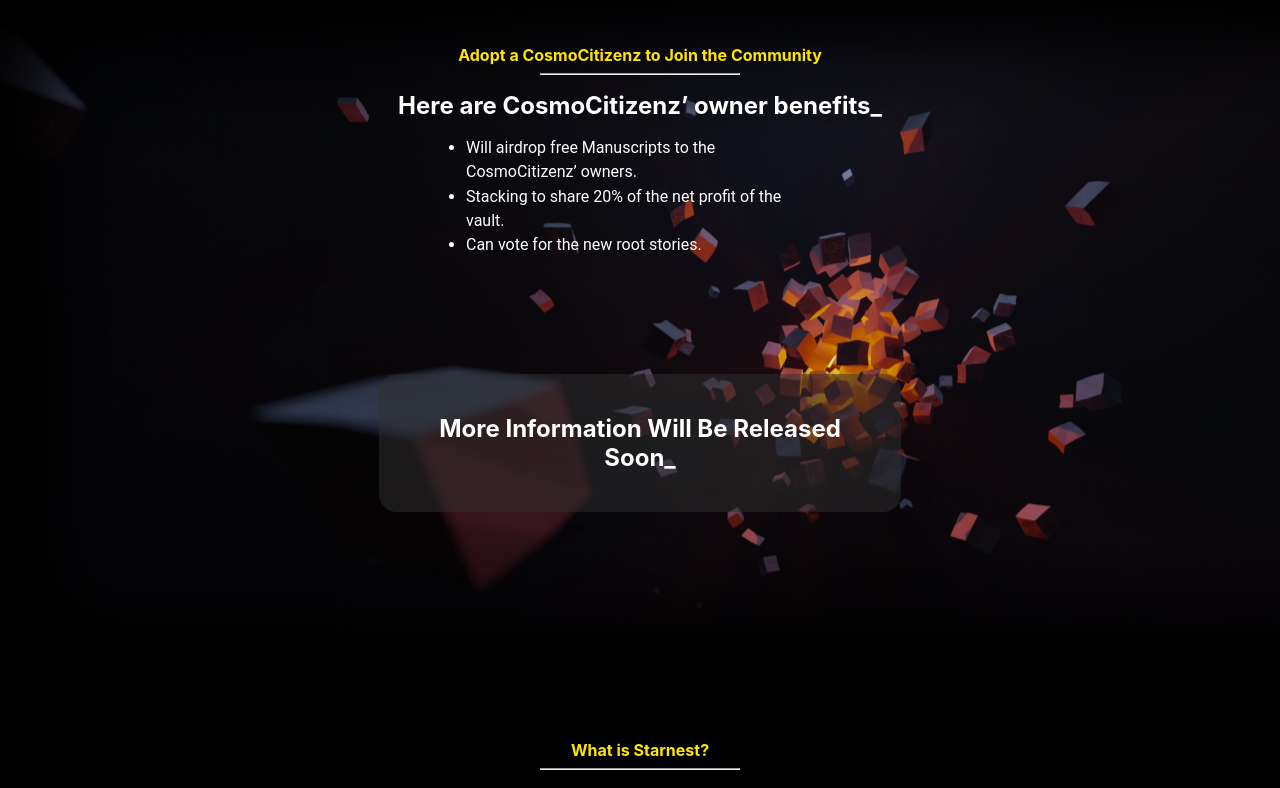
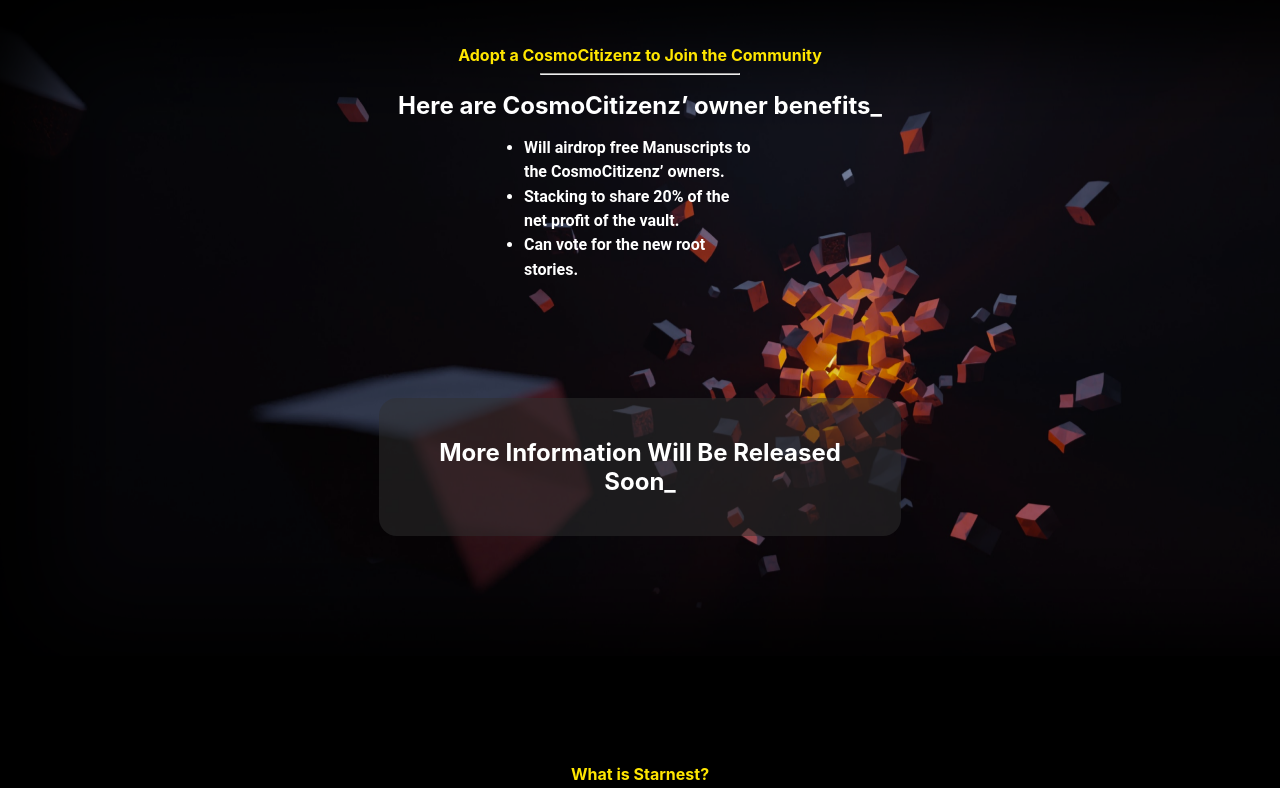
Before and after one commit to joshchan-eth/joshchan-eth.github.io, a React (Create React App) app: page / in a window 1280 px wide. Shown: the part 4080-4868 px from the top of the page. Built offline with nearby package versions, Linux system fonts and the light colour scheme.

Commit message:
update style

```diff
--- a/public/styles.css
+++ b/public/styles.css
@@ -76,14 +76,10 @@ ul{
     color: white;
     font-family: Roboto, sans-serif;
     font-size: 1rem;
-    font-weight: normal;
-    font-stretch: normal;
-    font-style: normal;
     line-height: 1.52;
-    letter-spacing: normal;
     text-align: left;
     margin: auto;
-    width: 30%;
+    width: 20%;
 }
 
 hr {
--- a/src/App.jsx
+++ b/src/App.jsx
@@ -34,7 +34,7 @@ function App() {
         <EconomicModel />
         <Adoption />
         <About />
-        {/* <Roadmap /> */}
+        <Roadmap />
         {/* <Social /> */}
         <Footer />
       </div>
```
